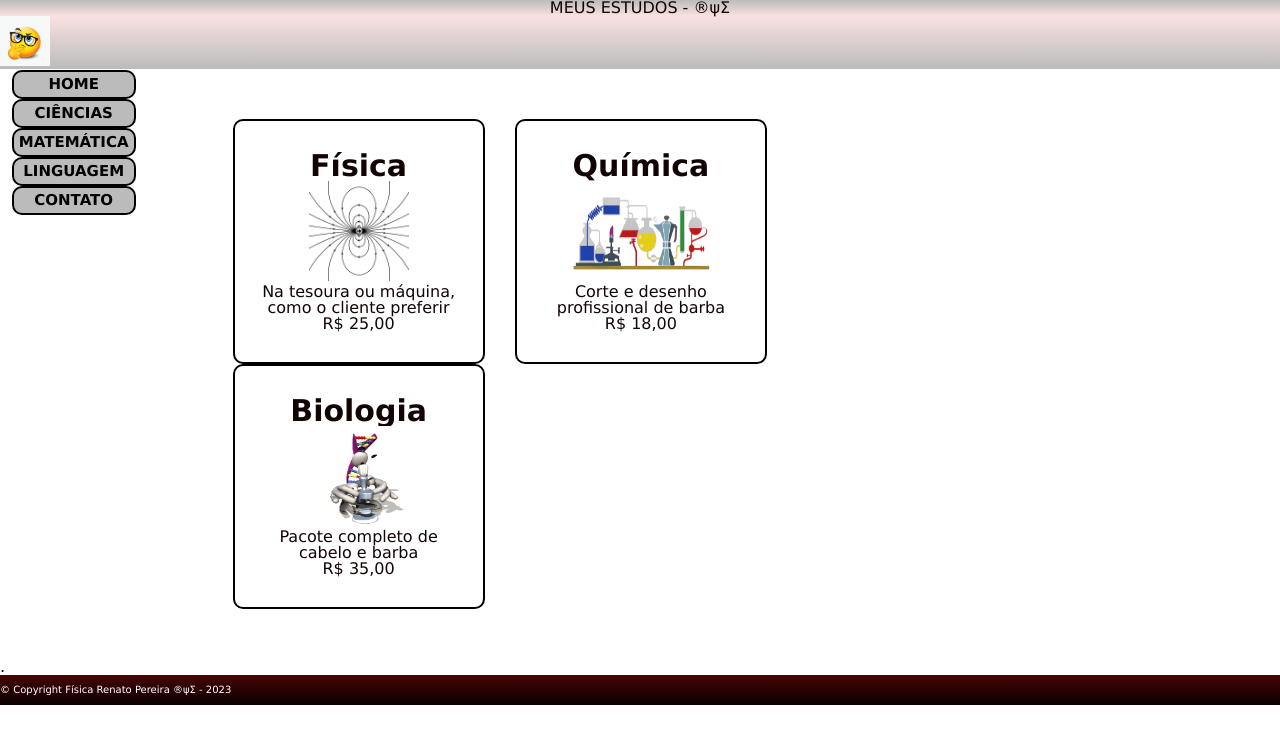
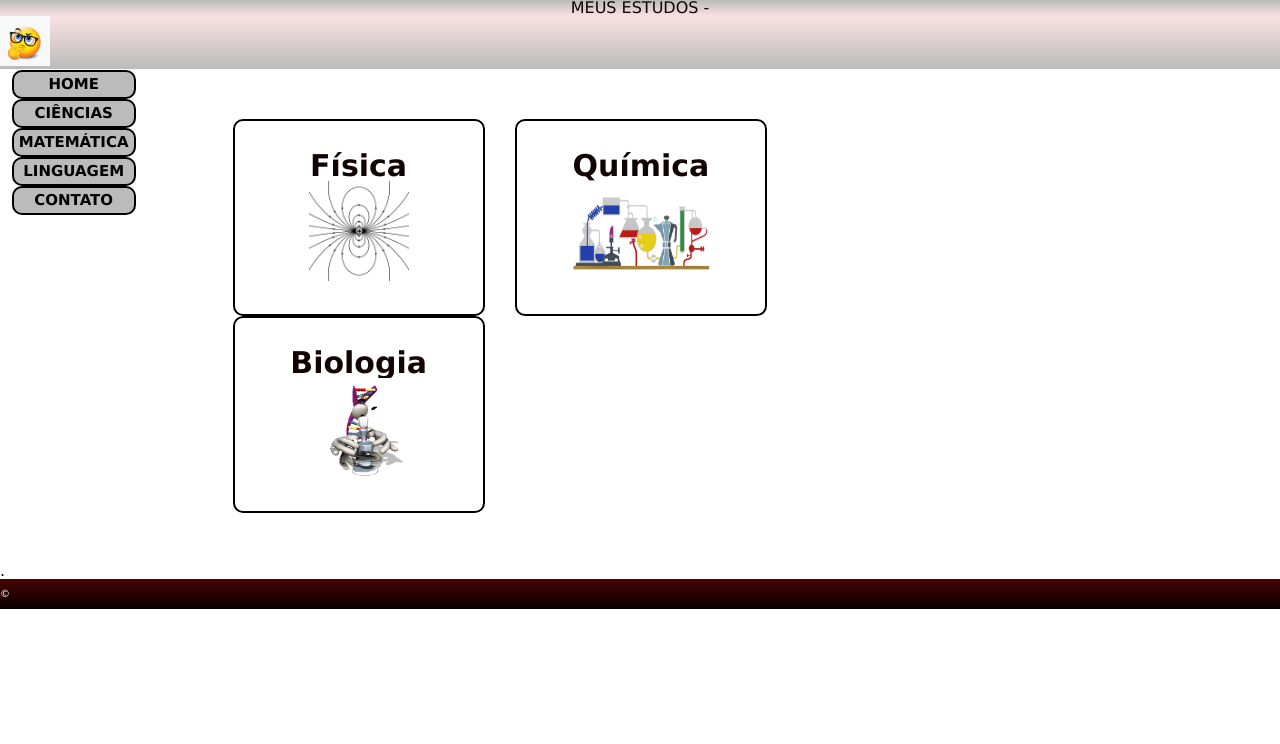
Before and after one commit to FlavioBenevenuto/pagina-aluno-, a plain HTML site: page index.html in a window 1280 px wide. Drawn offline with Linux system fonts and the light colour scheme.

Commit message:
Update index.html

```diff
--- a/index.html
+++ b/index.html
@@ -4,7 +4,7 @@
 
 
 		<meta charset="UTF-8">
-		<title>Meus Estudos - ®ψΣ</title>
+		<title>Meus Estudos - </title>
 
 		<link rel="stylesheet" href="reset.css">
 		<link rel="stylesheet" href="style.css">
@@ -20,7 +20,7 @@
 </style>
 		</head>
 		<div>	<h1 style="background:linear-gradient(#bbbbbb, #fae1e1);padding:0px;text-align:center;">
-		MEUS ESTUDOS - ®ψΣ </h1>
+		MEUS ESTUDOS -</h1>
 
 	</div>
 <header>
@@ -50,27 +50,27 @@
 			  <li>
 				<h2>Física</h2>
 				<img src="fis.gif" width="100" height="100">
-				<p class="produto-descricao">Na tesoura ou máquina, como o cliente preferir</p>
-				<p class="produto-preco">R$ 25,00</p>
+				<p class="produto-descricao"></p>
+				<p class="produto-preco"></p>
 			  </li>
 			  <li>
 				<h2>Química</h2>
 				<img src="qui.gif" width="150" height="100">
-				<p class="produto-descricao">Corte e desenho profissional de barba</p>
-				<p class="produto-preco">R$ 18,00</p>
+				<p class="produto-descricao"></p>
+				<p class="produto-preco"></p>
 			  </li>
 			  <li>
 				<h2>Biologia</h2>
 				<img src="bio.gif" width="100" height="100">
-				<p class="produto-descricao">Pacote completo de cabelo e barba</p>
-				<p class="produto-preco">R$ 35,00</p>
+				<p class="produto-descricao"></p>
+				<p class="produto-preco"></p>
 			  </li>
 			</ul>.
 
 		</main>
 
 		<footer>
-			<p class="copyright">&copy; Copyright Física Renato Pereira ®ψΣ - 2023</p>
+			<p class="copyright">&copy; </p>
 		</footer>
 	</body>
 </html>
```
